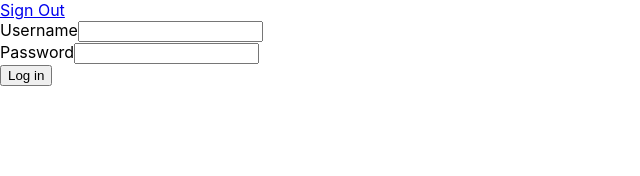
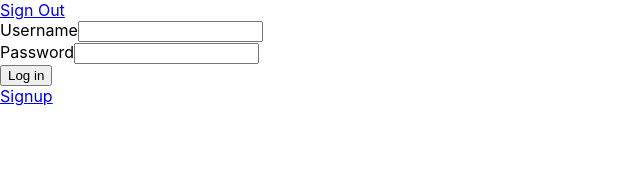
Before and after one commit to Nat-Reid/ingredient-tracker-frontend, a React (Create React App) app: page /login in a window 1280 px wide. Shown: the top 176 px of the page, without its empty margins (0-640 px from the left). Built offline with nearby package versions, Linux system fonts and the light colour scheme; no server answers.

Commit message:
connected sign up and login with links

```diff
--- a/src/App.js
+++ b/src/App.js
@@ -3,7 +3,6 @@ import { Component } from 'react'
 import { connect } from 'react-redux'
 import { setUser, setUserIngredients } from './Actions.js'
 import { deleteToken } from './index.js'
-
 
 import {Route, Link, Switch, Redirect, BrowserRouter as Router} from 'react-router-dom'
 import Login from './components/Login'
--- a/src/components/Login.js
+++ b/src/components/Login.js
@@ -2,7 +2,7 @@ import React, { Component, Fragment } from 'react';
 import { connect } from 'react-redux'
 import { setUser } from '../Actions.js'
 import { setToken } from '../index.js'
-import { Redirect } from 'react-router-dom'
+import { Redirect, Link } from 'react-router-dom'
 
 class Login extends Component {
   constructor(props) {
@@ -77,7 +77,7 @@ class Login extends Component {
               Password
               <input id="password"
                 name="password"
-                type="text"
+                type="password"
                 value={this.state.password}
                 onChange={this.handleChange}/>
             </label>
@@ -86,6 +86,7 @@ class Login extends Component {
             <button type="submit">Log in</button>
           </div>
         </form>
+        <Link to='/signup'>Signup</Link>
       </Fragment>
     );
   }
--- a/src/components/Signup.js
+++ b/src/components/Signup.js
@@ -2,7 +2,7 @@ import React, { Component, Fragment } from 'react';
 import { connect } from 'react-redux'
 import { setUser } from '../Actions.js'
 import { setToken } from '../index.js'
-import { Redirect } from 'react-router-dom'
+import { Redirect, Link } from 'react-router-dom'
 
 
 class Signup extends Component {
@@ -114,6 +114,7 @@ class Signup extends Component {
             <button type="submit">Sign up</button>
           </div>
         </form>
+        <Link to='/login'>Login</Link>
       </Fragment>
     );
   }
```
